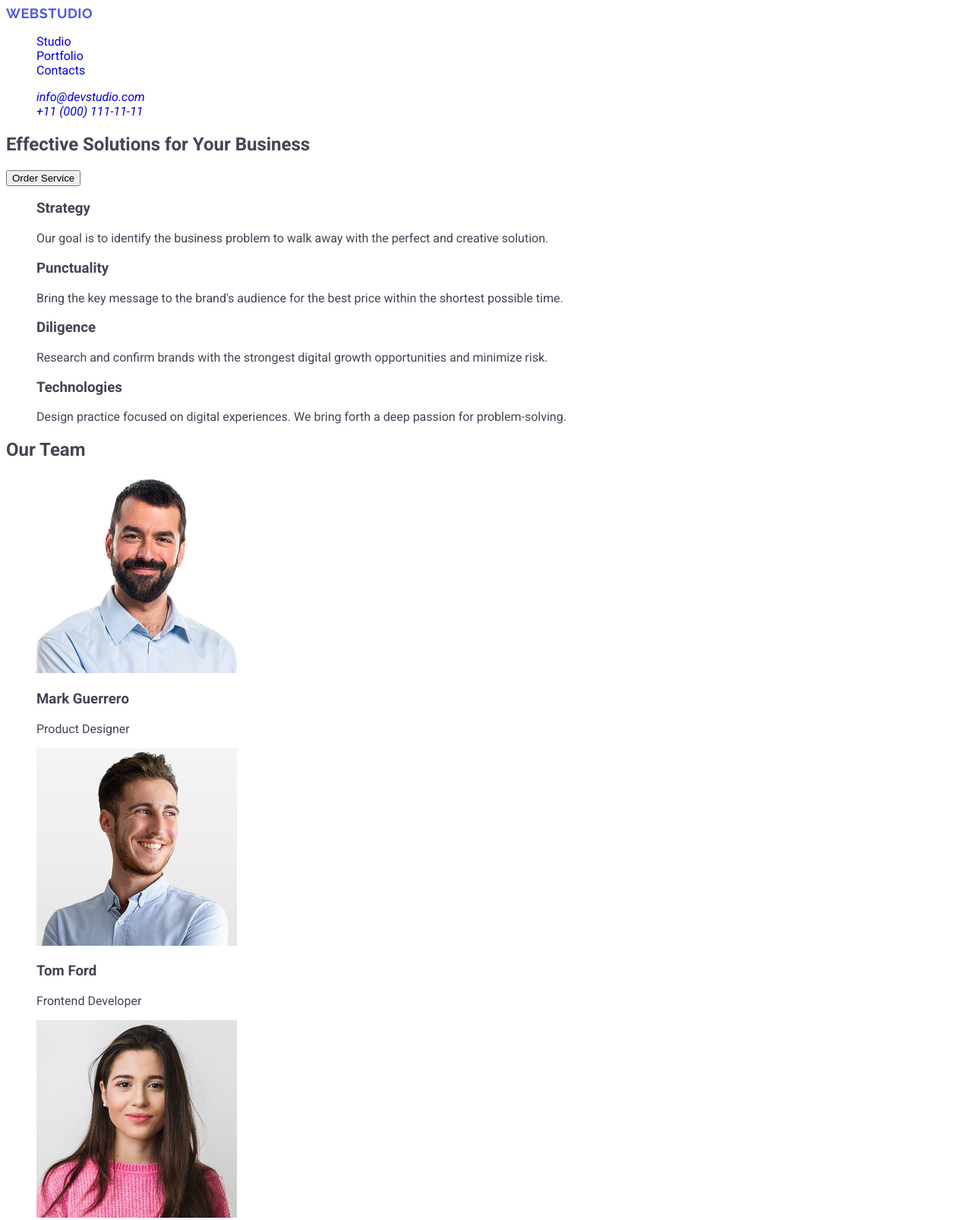
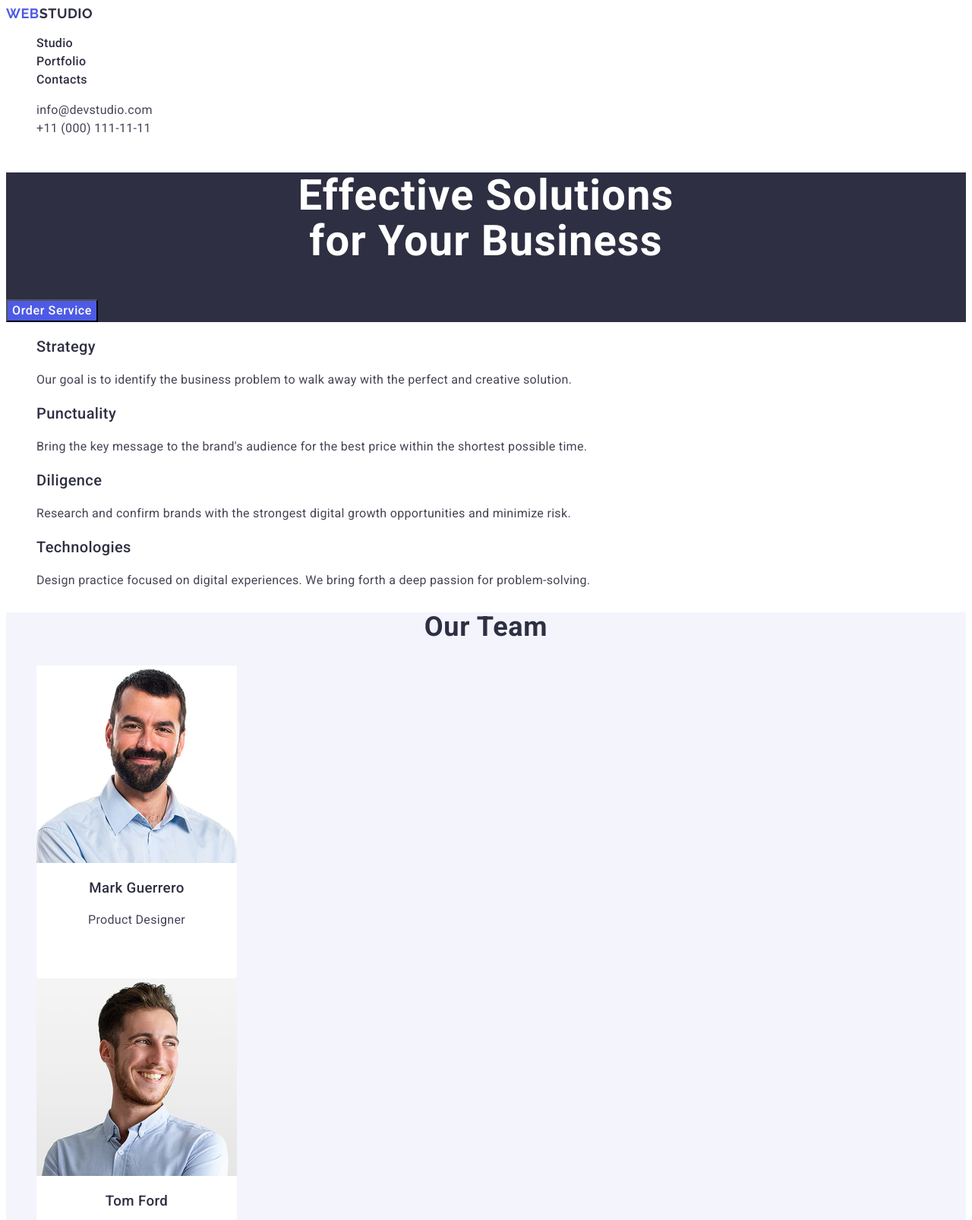
Before and after one commit to Maryna997/goit-markup-hw-02, a plain HTML site: page index.html in a window 1280 px wide. Shown: the top 1606 px of the page at 76% size. Drawn offline with Linux system fonts and the light colour scheme.

Commit message:
add changes to html and css

```diff
--- a/css/styles.css
+++ b/css/styles.css
@@ -18,11 +18,11 @@ body {
     background-color: var(--white);
 }
 
-a {
+.link {
     text-decoration: none;
 }
 
-ul {
+.list {
     list-style-type: none;
 }
 
@@ -41,6 +41,142 @@ ul {
     color: var(--navy-blue);
 }
 
-.header-nav {}
+.text-link {
+    font-weight: 500;
+        font-size: 16px;
+        line-height: 1.5;
+        letter-spacing: 0.02em;
+        color: var(--navy-blue);
+}
+
+.text-link:hover,
+.text-link:focus {
+    color: #404bbf;
+}
+
+.address {
+    font-style: normal;
+}
+
+.contact-box {
+    font-size: 16px;
+    line-height: 1.5;
+    letter-spacing: 0.02em;
+    color: var(--slate);
+}
+/* #endregion */
+
+/* #region Hero */
+.title-box {
+    background: var(--navy-blue);
+}
+
+.main-title {
+    font-weight: 700;
+        font-size: 56px;
+        line-height: 1.07143;
+        letter-spacing: 0.02em;
+        text-align: center;
+        color: #ffffff;
+}
+
+.main-button {
+    background-color: #4d5ae5;
+    font-family: "Roboto", sans-serif;
+    font-weight: 500;
+    font-size: 16px;
+    line-height: 1.5;
+    letter-spacing: 0.04em;
+    color: #ffffff;
+}
+
+.main-button:hover,
+.main-button:focus {
+    background-color: #404bbf;
+    cursor: pointer;
+}
 
 /* #endregion */
+
+/* #region Goals */
+.goals-title {
+    font-weight: 500;
+    font-size: 20px;
+    line-height: 1.2;
+    letter-spacing: 0.02em;
+    color: var(--navy-blue);
+}
+
+.goals-text {
+    font-size: 16px;
+    line-height: 1.5;
+    letter-spacing: 0.02em;
+    color: var(--slate);
+}
+/* #endregion */
+
+/* #region Our Team */
+
+.main-section-team {
+    background-color: var(--cloud);
+}
+
+.team-title {
+    font-size: 36px;
+    line-height: 1.11;
+    text-align: center;
+    letter-spacing: 0.02em;
+    text-transform: capitalize;
+    text-align: center;
+    color: var(--navy-blue);
+}
+
+.team-member-card {
+    background-color: #ffffff;
+    border-radius: 0 0 4px 4px;
+    padding: 0px 0px 32px 0px;
+    width: 264px;
+    height: 380px;
+}
+
+.card-name {
+    font-weight: 500;
+    line-height: 1.2;
+    letter-spacing: 0.02em;
+    text-align: center;
+    color: var(--navy-blue);
+}
+
+.card-text {
+    font-size: 16px;
+    line-height: 1.5;
+    letter-spacing: 0.02em;
+    text-align: center;
+    color: var(--slate)
+}
+/* #endregion */
+
+/* #region Our Portfolio */
+.portfolio-card {
+    background-color: #8E8F99;
+    border: 1px solid #e7e9fc;
+    width: 360px;
+    height: 420px;
+}
+/* #endregion */
+
+/* #region Footer */
+.logo-studio-footer {
+    color: var(--cloud);
+}
+
+.footer-box {
+    background: var(--navy-blue);
+}
+
+.paragraf-box {
+    line-height: 1.5;
+    letter-spacing: 0.02em;
+    color: var(--cloud);
+}
+/* #endregion */
--- a/index.html
+++ b/index.html
@@ -13,21 +13,24 @@
     />
   </head>
 
-  <body class="page">
+  <body>
     <!-- #region Header -->
     <header>
-      <nav class="header-nav">
-        <a class="logo" href="./index.html">WebStudio</a>
-        <ul>
-          <li><a href="#">Studio</a></li>
-          <li><a href="#">Portfolio</a></li>
-          <li><a href="#">Contacts</a></li>
+      <nav>
+        <a class="link logo" href="./index.html">web<span class="logo-studio">studio</span></a>
+        <ul class="list">
+          <li><a class="link text-link" href="#">Studio</a></li>
+          <li><a class="link text-link" href="#">Portfolio</a></li>
+          <li><a class="link text-link" href="#">Contacts</a></li>
         </ul>
       </nav>
-      <address>
-        <ul>
-          <li><a href="mailto:info@devstudio.com">info@devstudio.com</a></li>
-          <li><a href="tel:+110001111111">+11 (000) 111-11-11</a></li>
+
+      <address class="address">
+        <ul class="list">
+          <li>
+            <a class="link contact-box" href="mailto:info@devstudio.com">info@devstudio.com</a>
+          </li>
+          <li><a class="link contact-box" href="tel:+110001111111">+11 (000) 111-11-11</a></li>
         </ul>
       </address>
     </header>
@@ -35,9 +38,12 @@
 
     <main>
       <!-- #region Hero -->
-      <section>
-        <h1>Effective Solutions for Your Business</h1>
-        <button type="button">Order Service</button>
+      <section class="title-box">
+        <h1 class="main-title">
+          Effective Solutions <br />
+          for Your Business
+        </h1>
+        <button class="main-button" type="button"><span>Order Service</span></button>
       </section>
       <!-- #endregion -->
 
@@ -46,29 +52,29 @@
         <h2 hidden>Goals</h2>
         <ul class="list">
           <li>
-            <h3>Strategy</h3>
-            <p>
+            <h3 class="goals-title">Strategy</h3>
+            <p class="goals-text">
               Our goal is to identify the business problem to walk away with the perfect and
               creative solution.
             </p>
           </li>
           <li>
-            <h3>Punctuality</h3>
-            <p>
+            <h3 class="goals-title">Punctuality</h3>
+            <p class="goals-text">
               Bring the key message to the brand's audience for the best price within the shortest
               possible time.
             </p>
           </li>
           <li>
-            <h3>Diligence</h3>
-            <p>
+            <h3 class="goals-title">Diligence</h3>
+            <p class="goals-text">
               Research and confirm brands with the strongest digital growth opportunities and
               minimize risk.
             </p>
           </li>
           <li>
-            <h3>Technologies</h3>
-            <p>
+            <h3 class="goals-title">Technologies</h3>
+            <p class="goals-text">
               Design practice focused on digital experiences. We bring forth a deep passion for
               problem-solving.
             </p>
@@ -78,99 +84,106 @@
       <!-- #endregion -->
 
       <!-- #region Our Team -->
-      <section>
-        <h2>Our Team</h2>
+      <section class="main-section-team">
+        <h2 class="team-title">Our Team</h2>
         <ul class="list">
-          <li>
+          <li class="team-member-card">
             <img
               src="./images/team_members/img(1).jpg"
               alt="team member"
               width="264"
               height="260"
             />
-            <h3>Mark Guerrero</h3>
-            <p>Product Designer</p>
+            <h3 class="card-name">Mark Guerrero</h3>
+            <p class="card-text">Product Designer</p>
           </li>
-          <li>
+          <li class="team-member-card">
             <img
               src="./images/team_members/img(2).jpg"
               alt="team member"
               width="264"
               height="260"
             />
-            <h3>Tom Ford</h3>
-            <p>Frontend Developer</p>
+            <h3 class="card-name">Tom Ford</h3>
+            <p class="card-text">Frontend Developer</p>
           </li>
-          <li>
+          <li class="team-member-card">
             <img
               src="./images/team_members/img(3).jpg"
               alt="team member"
               width="264"
               height="260"
             />
-            <h3>Camila Garcia</h3>
-            <p>Marketing</p>
+            <h3 class="card-name">Camila Garcia</h3>
+            <p class="card-text">Marketing</p>
           </li>
-          <li>
+          <li class="team-member-card">
             <img
               src="./images/team_members/img(4).jpg"
               alt="team member"
               width="264"
               height="260"
             />
-            <h3>Daniel Wilson</h3>
-            <p>UI Designer</p>
+            <h3 class="card-name">Daniel Wilson</h3>
+            <p class="card-text">UI Designer</p>
           </li>
         </ul>
       </section>
       <!-- #endregion -->
-      <h2>Our Portfolio</h2>
-      <ul>
-        <li>
+
+      <!-- #region Our Portfolio -->
+      <section>
+        <h2 class="team-title">Our Portfolio</h2>
+        <ul class="list">
+          <li class="portfolio-card">
             <img src="./images/portfolio/img-1.jpg" alt="Banking App" width="360" height="300" />
-          <h3>Banking App</h3>
-          <p>App</p>
+            <h3 class="goals-title">Banking App</h3>
+            <p class="goals-text">App</p>
           </li>
-        <li>
-          <img src="./images/portfolio/img-2.jpg" alt="Cashless Payment" width="360" height="300" />
-          <h3>Cashless Payment</h3>
-          <p>Marketing</p>
+          <li class="portfolio-card">
+            <img
+              src="./images/portfolio/img-2.jpg"
+              alt="Cashless Payment"
+              width="360"
+              height="300"
+            />
+            <h3 class="goals-title">Cashless Payment</h3>
+            <p class="goals-text">Marketing</p>
           </li>
-        <li>
+          <li class="portfolio-card">
             <img src="./images/portfolio/img-3.jpg" alt="Meditation App" width="360" height="300" />
-          <h3>Meditation App</h3>
-          <p>App</p>
+            <h3 class="goals-title">Meditation App</h3>
+            <p class="goals-text">App</p>
           </li>
-        <li>
+          <li class="portfolio-card">
             <img src="./images/portfolio/img-4.jpg" alt="Taxi Service" width="360" height="300" />
-          <h3>Taxi Service</h3>
-          <p>Marketing</p>
+            <h3 class="goals-title">Taxi Service</h3>
+            <p class="goals-text">Marketing</p>
           </li>
-        <li>
+          <li class="portfolio-card">
             <img
               src="./images/portfolio/img-5.jpg"
               alt="Screen Illustrations"
               width="360"
               height="300"
             />
-          <h3>Screen Illustrations</h3>
-          <p>Design</p>
+            <h3 class="goals-title">Screen Illustrations</h3>
+            <p class="goals-text">Design</p>
           </li>
-        <li>
+          <li class="portfolio-card">
             <img src="./images/portfolio/img-6.jpg" alt="Online Courses" width="360" height="300" />
-          <h3>Online Courses</h3>
-          <p>Marketing</p>
+            <h3 class="goals-title">Online Courses</h3>
+            <p class="goals-text">Marketing</p>
           </li>
         </ul>
-      <!-- #region Our Portfolio -->
-
+      </section>
       <!-- #endregion -->
     </main>
 
     <!-- #region Footer -->
-    <footer>
-      <a href="./index.html">WebStudio</a>
-      <p>
+    <footer class="footer-box">
+      <a class="link logo" href="./index.html">Web<span class="logo-studio-footer">Studio</span></a>
+      <p class="paragraf-box">
         Increase the flow of customers and sales for your business with digital marketing & growth
         solutions.
       </p>
```
Lines whose indentation alone changed are shown as unchanged.
